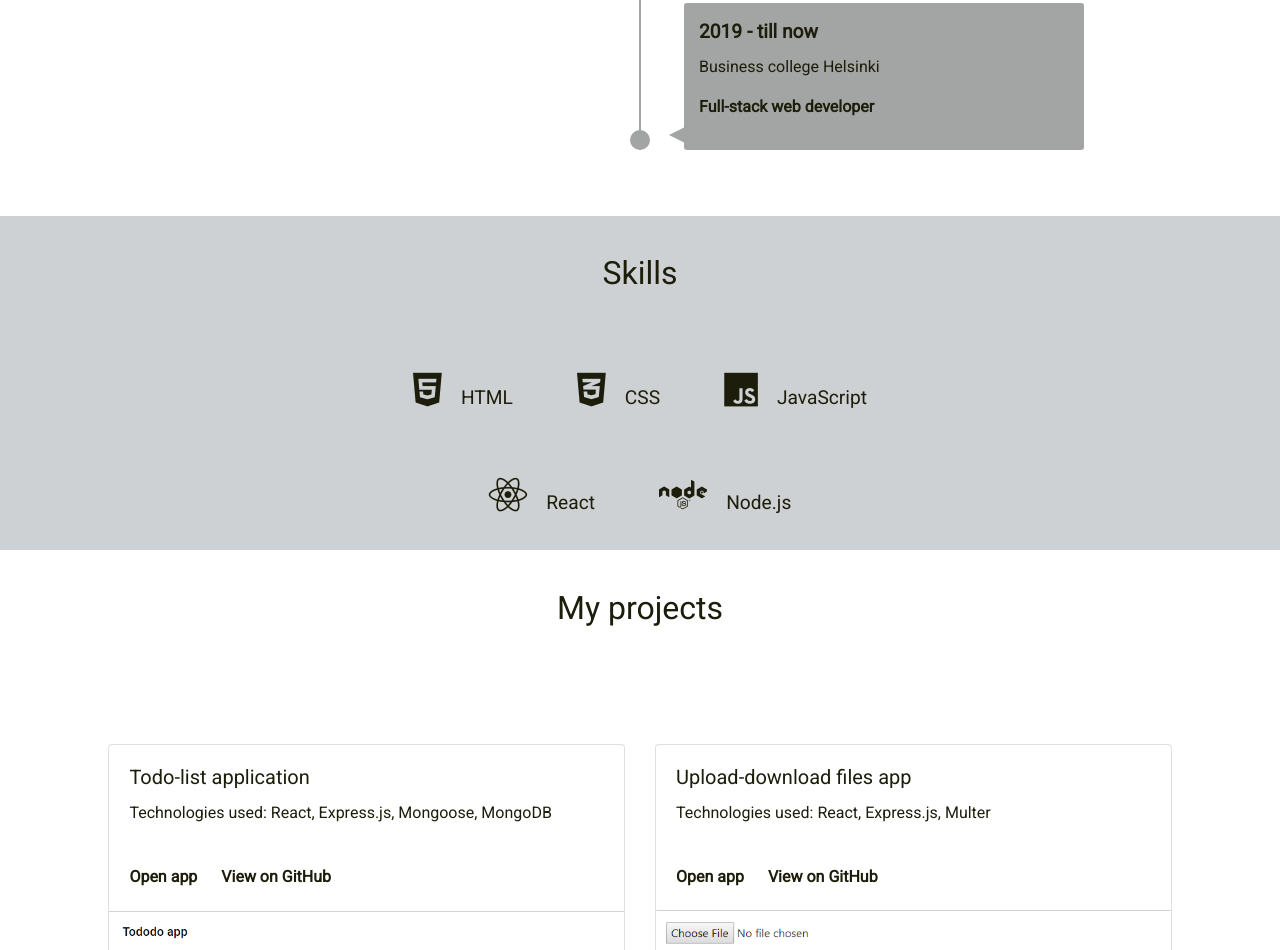
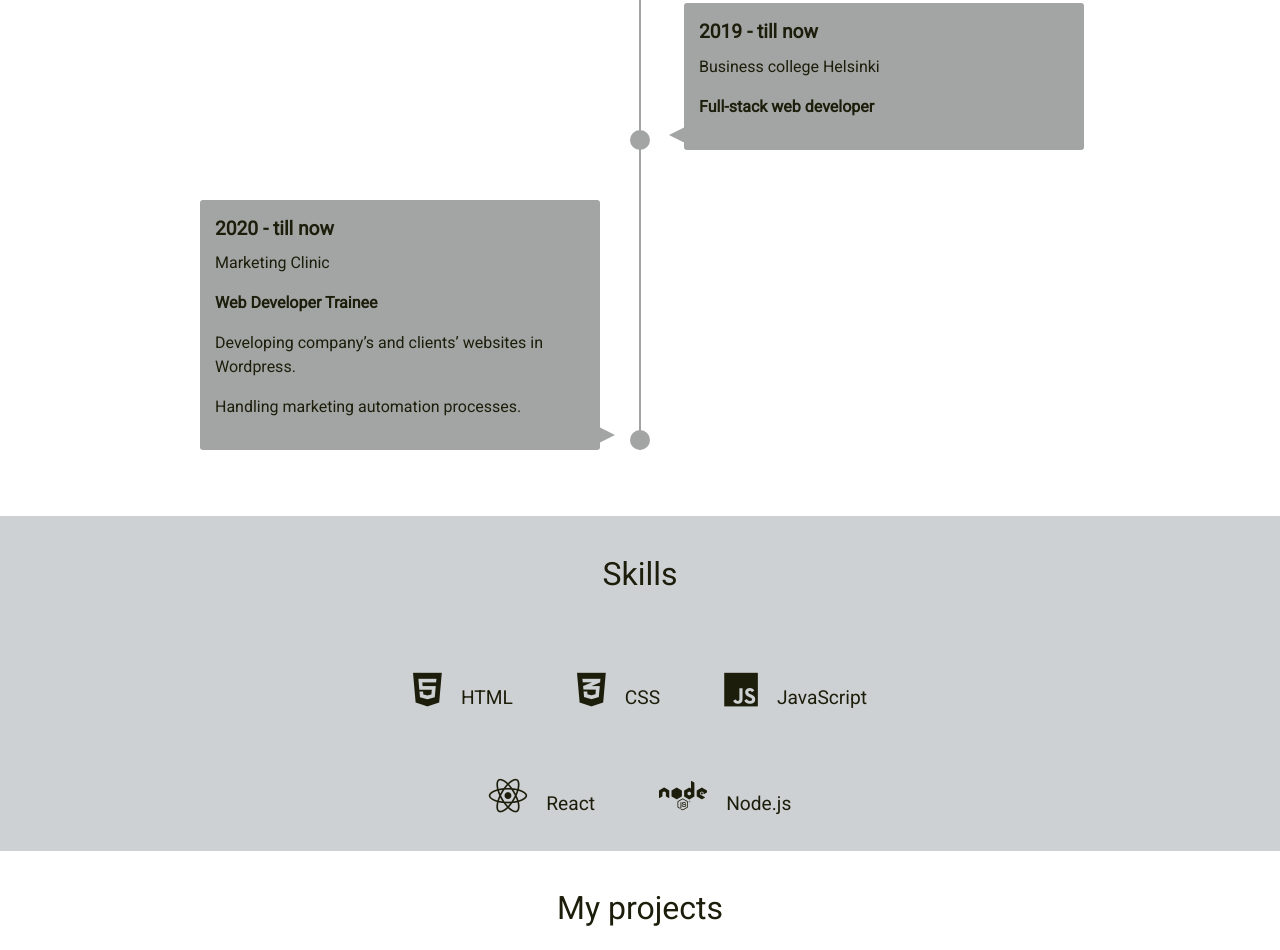
Before and after one commit to AnastasiiaAleksandrova/portfolio_project, a website: page content/index.html in a window 1280 px wide. Shown: the part 3062-4012 px from the top of the page. Drawn offline with nearby package versions, Linux system fonts and the light colour scheme.

Commit message:
marketing clinic added

```diff
--- a/content/index.html
+++ b/content/index.html
@@ -29,7 +29,7 @@
                     <a class="nav-link" href="#projects">Projects <span class="badge badge-danger">new</span></a>
                   </li>
                   <li class="nav-item">
-                    <a class="nav-link" download href="AnastasiiaAleksandrova_InternDeveloper_CV.pdf">Download my CV <i class="fas fa-file-download"></i></a>
+                    <a class="nav-link" download href="AnastasiiaAleksandrova_JuniorDeveloper.pdf">Download my CV <i class="fas fa-file-download"></i></a>
                   </li>
                   <li class="nav-item">
                       <a class="nav-link" href="#contact">Contact</a>
@@ -116,6 +116,15 @@
                 <time>2019 - till now</time>
                 <p class="org">Business college Helsinki</p>
                 <p class="title">Full-stack web developer</p>
+              </div>
+          </li>
+          <li>
+              <div>
+                <time>2020 - till now</time>
+                <p class="org">Marketing Clinic</p>
+                <p class="title">Web Developer Trainee</p>
+                <p>Developing company’s and clients’ websites in Wordpress.</p>
+                <p>Handling marketing automation processes.</p>
               </div>
             </li>
         </ul>
```
Also changed, not shown: 2 other files.
